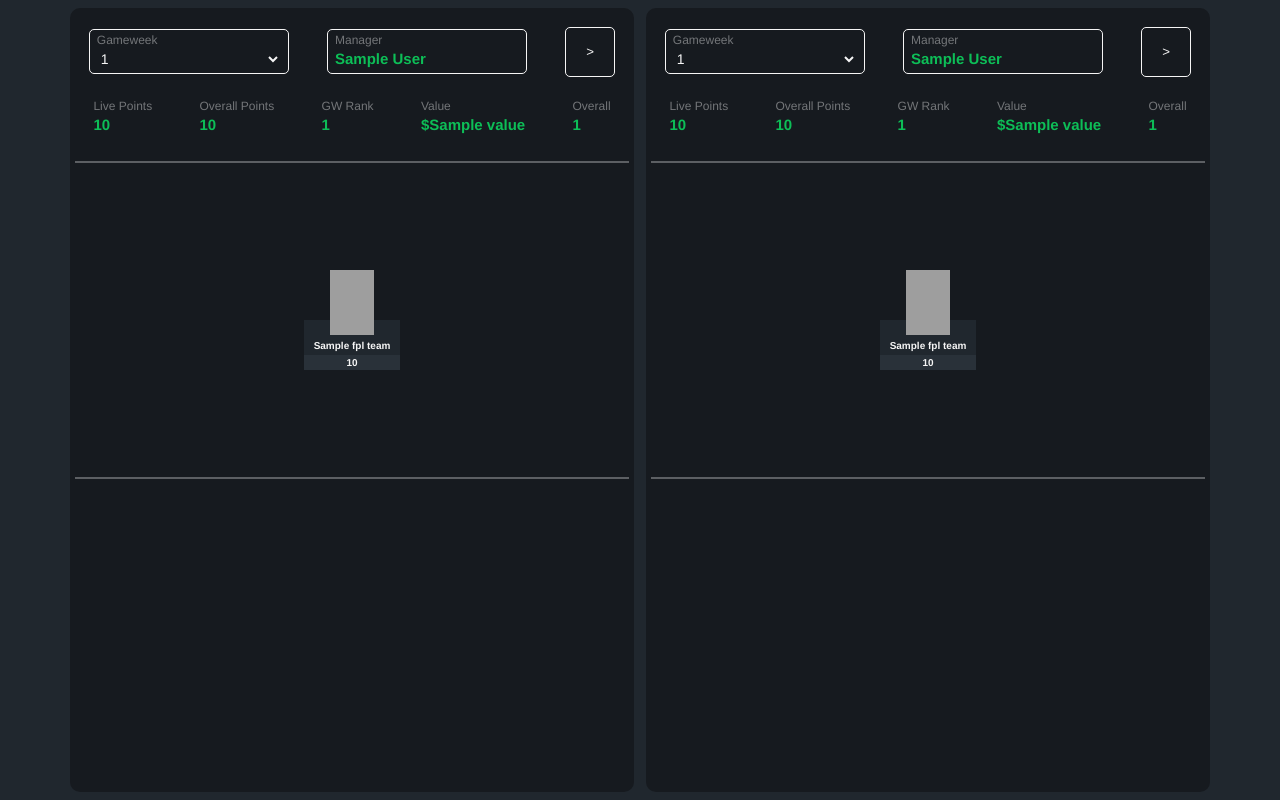
After one commit to shyamsivasankar/FPL, a FastAPI app: template templates/compare.html in a window 1280 px wide. The commit adds this page. Run offline with FastAPI, Linux system fonts and the light colour scheme; the template is opened without the code that fills it: most values are stand-ins (such as "Sample title", 1, 10 or a date in 2020); parts of the project's set-up code (start-up, migrations or seed data) failed here and were passed over; grey boxes are pictures that could not be loaded.

Commit message:
squad data function
Creating a module for squad data

```diff
--- a/main.py
+++ b/main.py
@@ -1,4 +1,4 @@
-from fastapi import FastAPI,Request,Form
+from fastapi import FastAPI,Request,Form, HTTPException, Response, Cookie, Depends
 from fastapi.responses import HTMLResponse,FileResponse
 from fastapi.templating import Jinja2Templates
 from fastapi.staticfiles import StaticFiles
@@ -11,7 +11,7 @@ from Modules.gameweek import gameweek
 from Modules.managerdata import managerdata
 from Modules.mhistory import managerHistory
 from Modules.fixtures import fixtures
-import jsons
+from Modules.Team_data import team_data
 
 app = FastAPI()
 templates = Jinja2Templates(directory="templates")
@@ -32,100 +32,19 @@ async def fixtures_data(request: Request):
     return data
 
 @app.post('/Login')
-async def login(req : Request, managerid : str = Form()):
-    manager_data = await managerdata(managerid=managerid)
-    current_event = manager_data['current_event']
-    user_data = await userteam(managerid=managerid,gameweek=str(current_event))
-    overall_data =  await overall()
-    week_details = await gameweek(str(current_event))
-    mHist = await managerHistory(managerid=managerid)
-
-    gw_points = [i['points'] for i in mHist['current']]
-    x_axis = [str(i) for i in range(len(gw_points))]
-    player_name =[]
-
-    manager = { "first_name": manager_data['player_first_name'],
-               "last_name" : manager_data['player_last_name'],
-               "gw_points" : manager_data['summary_event_points'],
-               "overall_points" : manager_data['summary_overall_points'],
-               "gw_rank" : manager_data['summary_event_rank'],
-               "overall_rank" : manager_data['summary_overall_rank'],
-               "value" : float(user_data['entry_history']['value'])/10,
-               "gw" : current_event}
-
-    for i in user_data['picks']:
-        for j in overall_data['elements']:
-            if i['element'] == j['id']:
-                temp = j
-                temp['is_captain'] = i['is_captain']
-                player_name.append(temp)
-                break
-
-    avg_pts = []
-    hst_pts = []
-    for i in overall_data['events']:
-        avg_pts.append(i['average_entry_score'])
-        hst_pts.append(i['highest_score'])
-
-    for i in avg_pts:
-        if i==0:
-            avg_pts.remove(i)
-
-    for i in hst_pts:
-        if i==None:
-            hst_pts.remove(i)
-    avg_pts = avg_pts[:current_event]
-    hst_pts = hst_pts[:current_event]
-
-
-    for i in player_name:
-        for j in week_details['elements']:
-            if i['id']==j['id']:
-                i['points'] = (j['stats']['total_points'])
-                break
-
-
-    for i in player_name:
-        for j in overall_data['teams']:
-            if i['team_code'] == j['code']:
-                i['team_name'] = j['name']
-                break
-
-    leagues = []
-    for i in manager_data['leagues']['classic']:
-        leagues.append([i['name'],i['entry_rank'],i['entry_last_rank']])
-
-    GK = []
-    DEF = []
-    MID = []
-    STR = []
-    SUB = player_name[len(player_name)-4:]
-    player_name= player_name[:len(player_name)-4]
-    for i in player_name:
-        if i['element_type'] == 1:
-            GK.append(i)
-        elif i['element_type']== 2:
-            DEF.append(i)
-        elif i['element_type'] == 3:
-            MID.append(i)
-        else:
-            STR.append(i)
-
-    fpl_team = [GK,DEF,MID,STR]
-
-    return templates.TemplateResponse('Team.html',{'request':req,
-                                       'fpl_team':fpl_team,
-                                       'SUB':SUB,
-                                       'Manager': manager,
-                                       'GWH': gw_points,
-                                       'x':x_axis,
-                                       'leagues':leagues,
-                                       'avg_pts':avg_pts,
-                                       'hst_pts':hst_pts})
+async def login(req : Request, response: Response, managerid : str = Form()):
+    response.set_cookie(key="managerid",value=managerid)
+    data = await team_data(managerid=managerid)
+    data['request'] = req
+    return templates.TemplateResponse('Team.html', data)
 
 @app.get('/Team')
 async def team(request: Request):
     return templates.TemplateResponse('Team.html',{'request':request})
 
+@app.post('/navbar')
+async def compare_teams(request: Request, managerid: str = Depends(Cookie("managerid"))):
+    return {"data" : managerid}
+
 if __name__ == '__main__':
     uvicorn.run("main:app", host="0.0.0.0", port=8000, reload=True)
--- a/templates/Team.html
+++ b/templates/Team.html
@@ -10,7 +10,11 @@
 
 <body>
     <div class="navbar">
-
+        <form action="/navbar" class="navbar-form" method="post">
+            <button type="submit" class="navbar-buttons" name="compare">
+                <img src="{{ url_for('static',path='/assets/swap.svg')}}" alt="" >
+            </button>
+        </form>
     </div>
     <div class="stats">
         <div class="chart-change">
--- /dev/null
+++ b/templates/compare.html
@@ -0,0 +1,169 @@
+<!DOCTYPE html>
+<html lang="en">
+<head>
+    <meta charset="UTF-8">
+    <meta name="viewport" content="width=device-width, initial-scale=1.0">
+    <link href="{{ url_for('static', path='/team.css') }}" rel="stylesheet">
+    <title>Document</title>
+</head>
+<body>
+    <div class="squad">
+        <div class="team">
+            <div class="team-stats">
+                <form class="gw-select" action="/team">
+                    <div class="gw">
+                        <div class="gw-header">Gameweek</div>
+                        <div class="gw-data">
+                            <select class="gw-opt" title="Gameweek" name="GW" id="gw">
+                                {% for i in range(1, 38) %}
+                                    <option class="GWoptions" value="GW{{ i }}" {% if i==Manager['gw'] %} selected {% endif%}>{{ i }}</option>
+                                {% endfor %}
+                            </select>
+                        </div>
+                    </div>
+
+                    <div class="gw">
+                        <div class="gw-header">Manager</div>
+                        <div class="gw-data">{{ Manager['first_name']}} {{ Manager['last_name'] }}</div>
+                    </div>
+                    <input class="gw-submit" type="submit" value=">">
+                </form>
+
+                <div class="gw-select">
+                    <div>
+                        <div class="gw-header">Live Points</div>
+                        <div class="gw-data">{{ Manager['gw_points'] }}</div>
+                    </div>
+                    <div>
+                        <div class="gw-header">Overall Points</div>
+                        <div class="gw-data">{{ Manager['overall_points'] }}</div>
+                    </div>
+                    <div>
+                        <div class="gw-header">GW Rank</div>
+                        <div class="gw-data">{{ Manager['gw_rank'] }}</div>
+                    </div>
+                    <div>
+                        <div class="gw-header">Value</div>
+                        <div class="gw-data">${{ Manager['value'] }}</div>
+                    </div>
+                    <div>
+                        <div class="gw-header">Overall</div>
+                        <div class="gw-data">{{ Manager['overall_rank'] }}</div>
+                    </div>
+                </div>
+            </div>
+            <div class="line"></div>
+            <div class="players">
+                {% for j in fpl_team %}
+                <div class="team-row">
+                    {% for i in j%}
+                    <button class="player-stats" id="{{ i['id'] }}">
+                        <div class="player-kit-img">
+                            <img src="{{ url_for('static', path='assets/kits/HK/' + i['team_name'] + '.webp') }}" alt="" srcset="">
+                        </div>
+                        <div class="player-name">{{ i['web_name'] }}</div>
+                        {% if i['is_captain']==True %}
+                        <div class="player-points">{{ i['points']*2 }}</div>
+                        {% else %}
+                        <div class="player-points">{{ i['points'] }}</div>
+                        {% endif %}
+                    </button>
+                    {% endfor %}
+                </div>
+                {% endfor %}
+                <div class="line"></div>
+                <div class="team-row">
+                    {% for i in SUB%}
+                    <button class="player-stats" id="{{ i['id'] }}">
+                        <div class="player-kit-img">
+                            <img src="{{ url_for('static', path='assets/kits/HK/' + i['team_name'] + '.webp') }}" alt="" srcset="">
+                        </div>
+                        <div class="player-name">{{ i['web_name'] }}</div>
+                        <div class="player-points">{{ i['points'] }}</div>
+                    </button>
+                    {% endfor %}
+                </div>
+            </div>
+        </div>
+    </div>
+    <div class="squad">
+        <div class="team">
+            <div class="team-stats">
+                <form class="gw-select" action="/team">
+                    <div class="gw">
+                        <div class="gw-header">Gameweek</div>
+                        <div class="gw-data">
+                            <select class="gw-opt" title="Gameweek" name="GW" id="gw">
+                                {% for i in range(1, 38) %}
+                                    <option class="GWoptions" value="GW{{ i }}" {% if i==Manager['gw'] %} selected {% endif%}>{{ i }}</option>
+                                {% endfor %}
+                            </select>
+                        </div>
+                    </div>
+
+                    <div class="gw">
+                        <div class="gw-header">Manager</div>
+                        <div class="gw-data">{{ Manager['first_name']}} {{ Manager['last_name'] }}</div>
+                    </div>
+                    <input class="gw-submit" type="submit" value=">">
+                </form>
+
+                <div class="gw-select">
+                    <div>
+                        <div class="gw-header">Live Points</div>
+                        <div class="gw-data">{{ Manager['gw_points'] }}</div>
+                    </div>
+                    <div>
+                        <div class="gw-header">Overall Points</div>
+                        <div class="gw-data">{{ Manager['overall_points'] }}</div>
+                    </div>
+                    <div>
+                        <div class="gw-header">GW Rank</div>
+                        <div class="gw-data">{{ Manager['gw_rank'] }}</div>
+                    </div>
+                    <div>
+                        <div class="gw-header">Value</div>
+                        <div class="gw-data">${{ Manager['value'] }}</div>
+                    </div>
+                    <div>
+                        <div class="gw-header">Overall</div>
+                        <div class="gw-data">{{ Manager['overall_rank'] }}</div>
+                    </div>
+                </div>
+            </div>
+            <div class="line"></div>
+            <div class="players">
+                {% for j in fpl_team %}
+                <div class="team-row">
+                    {% for i in j%}
+                    <button class="player-stats" id="{{ i['id'] }}">
+                        <div class="player-kit-img">
+                            <img src="{{ url_for('static', path='assets/kits/HK/' + i['team_name'] + '.webp') }}" alt="" srcset="">
+                        </div>
+                        <div class="player-name">{{ i['web_name'] }}</div>
+                        {% if i['is_captain']==True %}
+                        <div class="player-points">{{ i['points']*2 }}</div>
+                        {% else %}
+                        <div class="player-points">{{ i['points'] }}</div>
+                        {% endif %}
+                    </button>
+                    {% endfor %}
+                </div>
+                {% endfor %}
+                <div class="line"></div>
+                <div class="team-row">
+                    {% for i in SUB%}
+                    <button class="player-stats" id="{{ i['id'] }}">
+                        <div class="player-kit-img">
+                            <img src="{{ url_for('static', path='assets/kits/HK/' + i['team_name'] + '.webp') }}" alt="" srcset="">
+                        </div>
+                        <div class="player-name">{{ i['web_name'] }}</div>
+                        <div class="player-points">{{ i['points'] }}</div>
+                    </button>
+                    {% endfor %}
+                </div>
+            </div>
+        </div>
+    </div>
+</body>
+</html>
```
Also changed, not shown: Modules/Team_data.py (added, +97 -0 lines), static/team.css (+36 -16 lines), static/assets/swap.svg (added).
